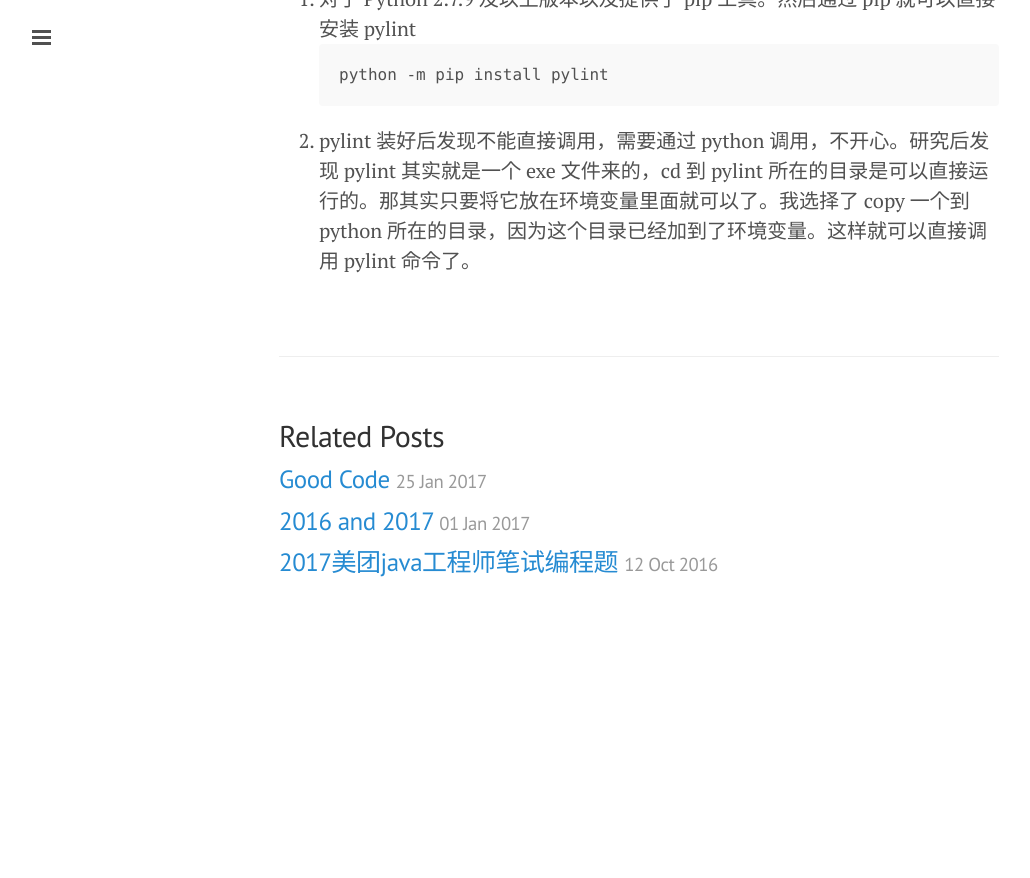
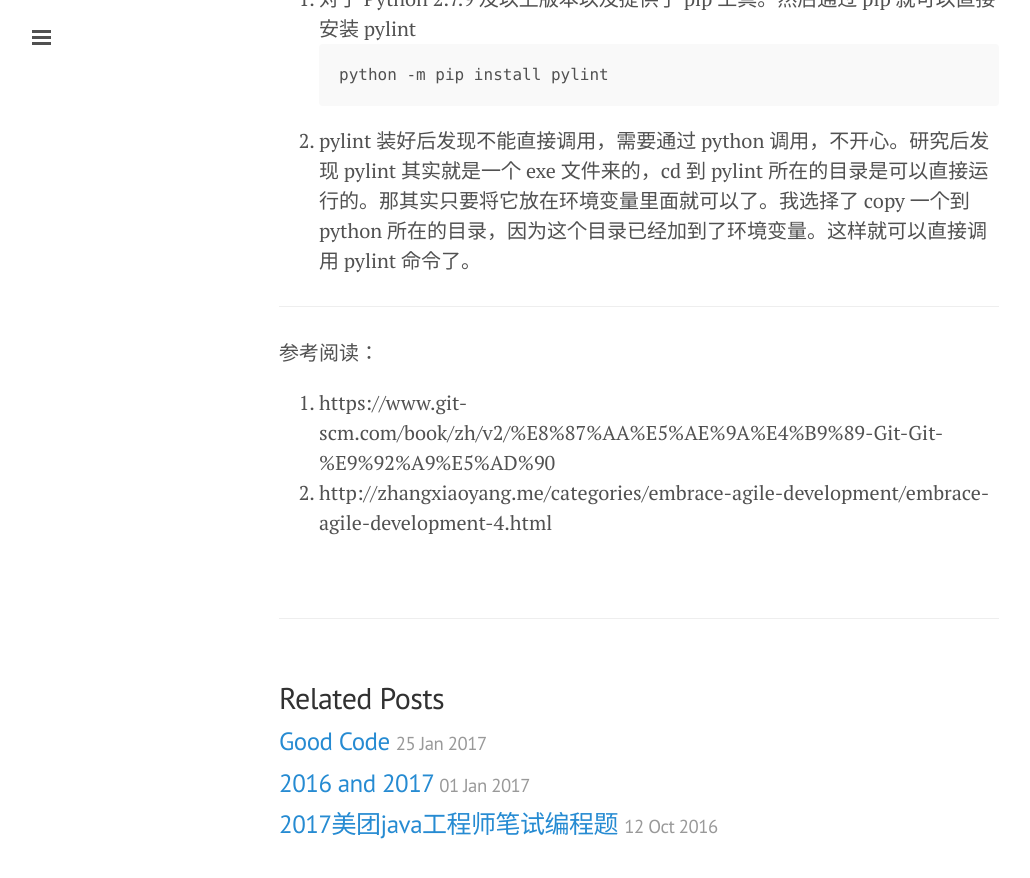
Before and after one commit to RobinGG/RobinGG.github.io, a Jekyll site: the page built from _posts/2017-02-07-git-hook.md, in a window 1280 px wide and 900 px high, scrolled down 935 px. Shown: the top 878 px of the window, without its empty margins (1-1031 px from the left). Built offline with Jekyll 4.4.1, drawn with Linux system fonts in a browser that asks for light colours; before the commit the page ends 1573 px from its top, so only the background shows below that.

Commit message:
add reference reading for git hook

````diff
--- a/_posts/2017-02-07-git-hook.md
+++ b/_posts/2017-02-07-git-hook.md
@@ -31,3 +31,9 @@
 python -m pip install pylint
 ```
 2. pylint 装好后发现不能直接调用，需要通过 python 调用，不开心。研究后发现 pylint 其实就是一个 exe 文件来的，cd 到 pylint 所在的目录是可以直接运行的。那其实只要将它放在环境变量里面就可以了。我选择了 copy 一个到 python 所在的目录，因为这个目录已经加到了环境变量。这样就可以直接调用 pylint 命令了。
+
+---
+
+参考阅读：
+1. https://www.git-scm.com/book/zh/v2/%E8%87%AA%E5%AE%9A%E4%B9%89-Git-Git-%E9%92%A9%E5%AD%90
+2. http://zhangxiaoyang.me/categories/embrace-agile-development/embrace-agile-development-4.html
````
